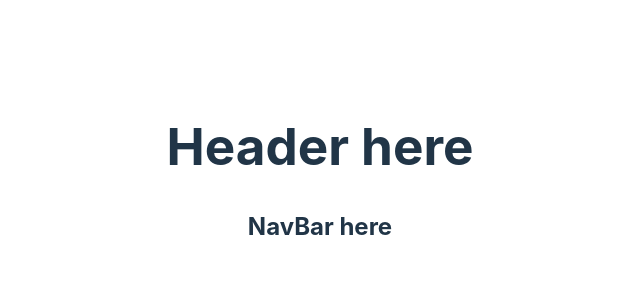
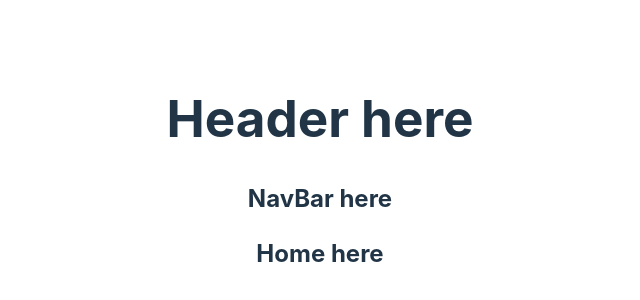
Before and after one commit to cCody34/fe-nc-news, a React (Vite) app: page / in a window 1280 px wide. Shown: the part 226-526 px from the top of the page, without its empty margins (320-960 px from the left). Built offline with nearby package versions, Linux system fonts and the light colour scheme.

Commit message:
setup initial home route

```diff
--- a/src/App.jsx
+++ b/src/App.jsx
@@ -1,13 +1,17 @@
-import { useState } from "react";
+import { Route, Routes } from "react-router-dom";
 import "./App.css";
 import Header from "./components/Header";
 import NavBar from "./components/NavBar";
+import Home from "./components/pages/Home";
 
 function App() {
   return (
     <>
       <Header />
       <NavBar />
+      <Routes>
+        <Route path="/" element={<Home />}></Route>
+      </Routes>
     </>
   );
 }
--- /dev/null
+++ b/src/components/pages/Home.jsx
@@ -0,0 +1,5 @@
+const Home = () => {
+    return <h2>Home here</h2>;
+  };
+
+  export default Home;
```
